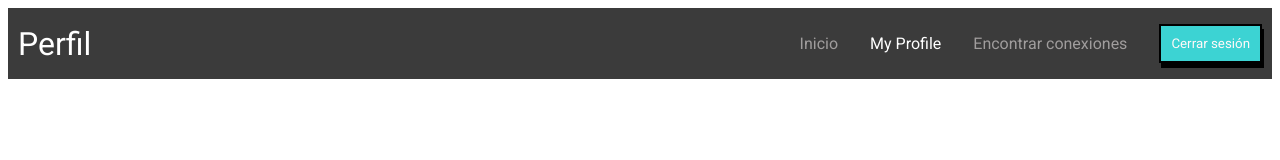
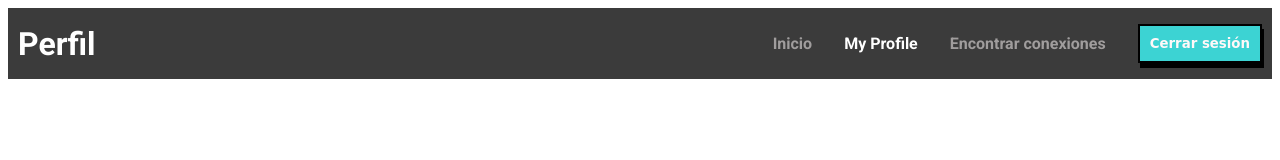
Before and after one commit to AlejandroDojo/Flex-nav, a plain HTML site: page index.html in a window 1280 px wide. Drawn offline with Linux system fonts and the light colour scheme.

Commit message:
Fuente al boton.

```diff
--- a/css/style.css
+++ b/css/style.css
@@ -1,6 +1,6 @@
 * {
     font-family: "Roboto", sans-serif;
-    font-weight: 400;
+    font-weight: 700;
     font-style: normal;
 }
 .nav  {
@@ -37,4 +37,8 @@
     box-shadow: 2px 5px black;
 }
 
-.btn {}
+.btn {
+    font-family: cursive;
+    font-weight: 700;
+    font-style: normal;
+}
```
